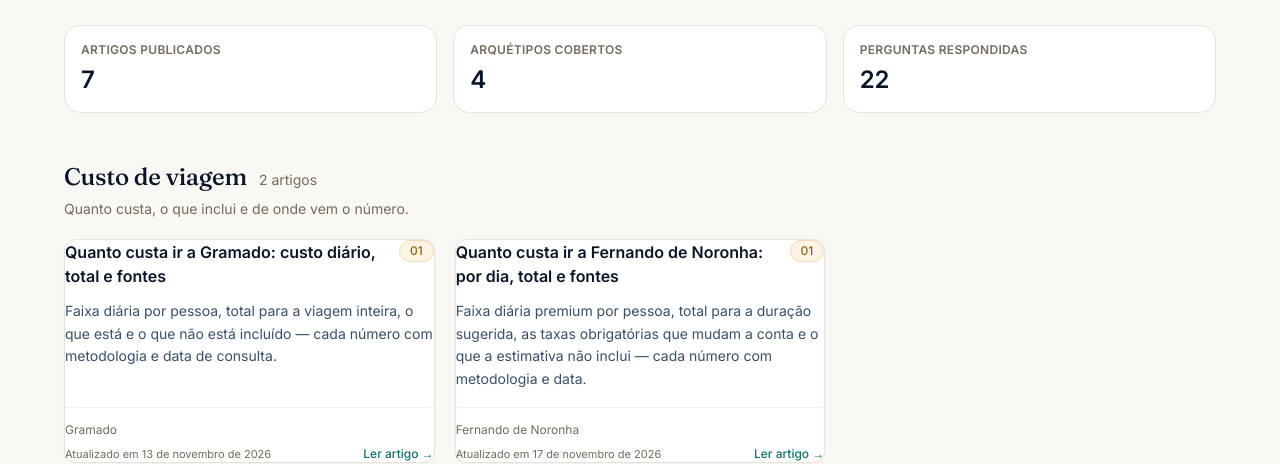
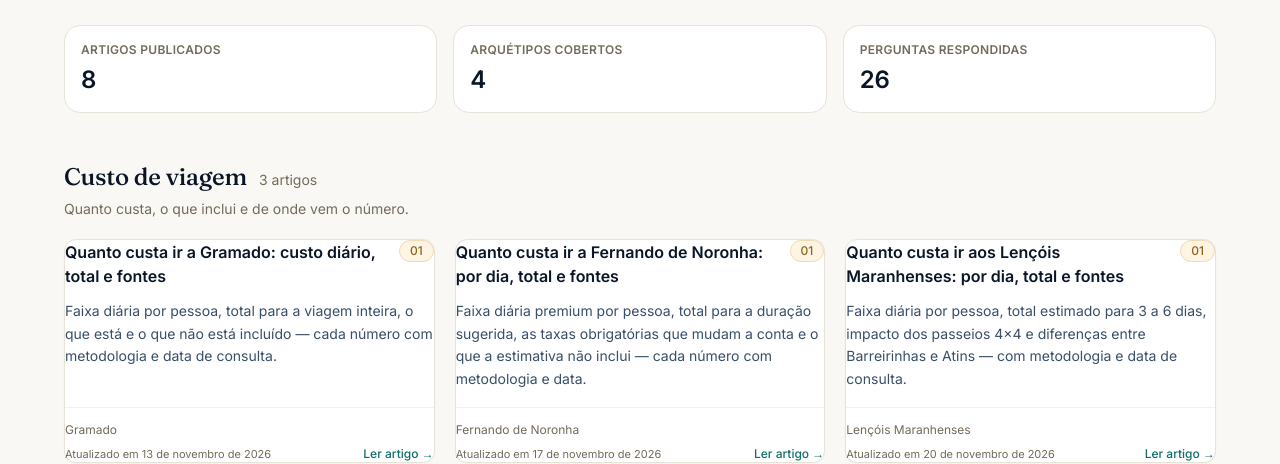
Before and after one commit to FranciscoDGA/rotaclara, a Next.js app: page /artigos in a window 1280 px wide. Shown: the part 336-800 px from the top of the page. Built offline with nearby package versions, Linux system fonts and the light colour scheme; no server answers.

Commit message:
feat(articles): add Lencois Maranhenses daily and total travel cost guide

```diff
--- a/src/app/sitemap.ts
+++ b/src/app/sitemap.ts
@@ -15,7 +15,7 @@ import { allGuides } from "@/data/guides";
 import { absoluteUrl } from "@/lib/seo/seo";
 
 /** Data de referência editorial (atualizar a cada revisão de conteúdo). */
-const EDITORIAL_DATE = "2026-11-19";
+const EDITORIAL_DATE = "2026-11-20";
 
 export default function sitemap(): MetadataRoute.Sitemap {
   const now = new Date(EDITORIAL_DATE);
--- a/src/data/articles/index.ts
+++ b/src/data/articles/index.ts
@@ -753,6 +753,102 @@ const roteiroSalvador: Article = {
 };
 
 /* =====================================================================
+   08 — Custo: quanto custa ir aos Lençóis Maranhenses (lote 3)
+   ===================================================================== */
+
+const lencoisDays = lencois.recommendedDays;
+const lencoisTotalLow = lencoisDays.min * lencois.cost.minPerDayBRL;
+const lencoisTotalHigh = lencoisDays.max * lencois.cost.maxPerDayBRL;
+
+const custoLencois: Article = {
+  slug: "quanto-custa-lencois-maranhenses",
+  title: "Quanto custa ir aos Lençóis Maranhenses: por dia, total e fontes",
+  deck:
+    "Faixa diária por pessoa, total estimado para 3 a 6 dias, impacto dos passeios 4x4 e diferenças entre Barreirinhas e Atins — com metodologia e data de consulta.",
+  description:
+    "Quanto custa viajar para os Lençóis Maranhenses? Faixa diária, total para 3 a 6 dias, passeios 4x4, Barreirinhas vs Atins e o que não entra — com fonte.",
+  archetype: "custo",
+  destinationSlugs: [lencois.slug],
+  /* Data editorial própria do artigo (única no catálogo). */
+  updatedAt: "2026-11-20",
+  sections: [
+    {
+      id: "por-dia",
+      heading: "Quanto custa por dia",
+      paragraphs: [
+        `A estimativa diária nos ${lencois.name} vai de R$ ${lencois.cost.minPerDayBRL} a R$ ${lencois.cost.maxPerDayBRL} por pessoa — faixa ${costLevelLabel(lencois.costLevel)} que cobre os itens habituais de viagem no destino: hospedagem, alimentação, deslocamento local e passeios.`,
+        lencois.cost.methodology,
+        `A data de referência desta faixa é ${formatDateISO(lencois.cost.referenceDate)} e a confiança atribuída à estimativa é ${confidenceLabel(lencois.cost.confidence)}. A página do destino mantém a revisão visível para qualquer visitante.`,
+        lencois.cost.limitations,
+      ],
+    },
+    {
+      id: "total",
+      heading: "Total estimado para a viagem inteira",
+      paragraphs: [
+        `A duração recomendada para ${lencois.name} é de ${lencoisDays.min} a ${lencoisDays.max} dias. Pela faixa diária da base, o gasto estimado por pessoa fica entre R$ ${lencoisTotalLow} (${lencoisDays.min} dias no perfil econômico) e R$ ${lencoisTotalHigh} (${lencoisDays.max} dias no perfil confortável) — antes da passagem aérea ou do traslado desde São Luís.`,
+        "O orçamento diário varia bastante conforme a época escolhida e a quantidade de passeios em veículo 4x4 credenciado ou voadeira pelo Rio Preguiças.",
+      ],
+    },
+    {
+      id: "passeios-e-bases",
+      heading: "Passeios credenciados e escolha da base",
+      paragraphs: [
+        "Nos Lençóis Maranhenses, a logística pesa tanto quanto a diária de pousada: veículos comuns não circulam nas dunas, e a escolha entre Barreirinhas e Atins altera o tempo de deslocamento e o estilo da viagem:",
+      ],
+      bullets: [
+        ...lencois.lodgingAreas.map(
+          (area) => `Base em ${area.name} (${area.profile}): ${area.pros} Atenção: ${area.cons}`,
+        ),
+        ...lencois.attractions.map(
+          (attr) =>
+            `${attr.name} (${attr.area}, duração sugerida ${duration(attr.suggestedMinutes)}, ${feeLabel(attr)}): ${attr.description}${attr.notes ? ` — ${attr.notes}` : ""}`,
+        ),
+      ],
+    },
+    {
+      id: "o-que-pesa",
+      heading: "O que mais pesa no orçamento",
+      paragraphs: [
+        lencois.howToArrive,
+        lencois.localTransport,
+        lencois.food,
+        lencois.referenceFromSaoPaulo
+          ? `A partir de São Paulo, a referência de deslocamento é de ${lencois.referenceFromSaoPaulo.distanceKm} km — ${lencois.referenceFromSaoPaulo.notes}`
+          : "",
+        `Atenção antes de fechar a data: ${lencois.warnings[0] ?? ""}`,
+      ].filter(Boolean),
+    },
+    {
+      id: "calcule",
+      heading: "Como simular com os seus números",
+      paragraphs: [
+        "Como o valor da passagem aérea, do traslado entre São Luís e Barreirinhas (ou Santo Amaro) e da pousada muda por temporada, a faixa acima serve como ordem de grandeza inicial. Na Calculadora você soma transporte, diárias e passeios reais do seu grupo; no Comparador, pode confrontar os Lençóis Maranhenses com outros destinos do Nordeste usando os mesmos critérios.",
+      ],
+    },
+  ],
+  faq: [
+    {
+      question: "Quanto tempo vale ficar nos Lençóis Maranhenses?",
+      answer: `Nossa base recomenda de ${lencoisDays.min} a ${lencoisDays.max} dias no destino — tempo suficiente para combinar o circuito de lagoas de 4x4 com o passeio fluvial pelo Rio Preguiças sem corrida no traslado desde São Luís.`,
+    },
+    {
+      question: "A entrada no Parque Nacional dos Lençóis Maranhenses é paga?",
+      answer:
+        "O acesso ao parque nacional em si tem entrada gratuita conforme registrado na base, mas o visitante arca com os passeios em veículos 4x4 credenciados, voadeiras e guias autorizados — que respondem por boa parte do gasto diário.",
+    },
+    {
+      question: "Quando ir para não encontrar as lagoas secas?",
+      answer: `${lencois.bestTimeNotes} ${lencois.warnings[0] ?? ""}`.trim(),
+    },
+    {
+      question: "Qual a data de referência dessas estimativas?",
+      answer: `A faixa diária de R$ ${lencois.cost.minPerDayBRL} a R$ ${lencois.cost.maxPerDayBRL} por pessoa tem referência de ${formatDateISO(lencois.cost.referenceDate)}. ${lencois.cost.limitations}`,
+    },
+  ],
+};
+
+/* =====================================================================
    Acessores
    ===================================================================== */
 
@@ -764,6 +860,7 @@ export const allArticles: readonly Article[] = [
   custoNoronha,
   epocaFlorianopolis,
   roteiroSalvador,
+  custoLencois,
 ];
 
 export function getArticle(slug: string): Article | undefined {
```
Also changed, not shown: public/llms.txt, 1 other file (tests, documents, lock files or other folders).
